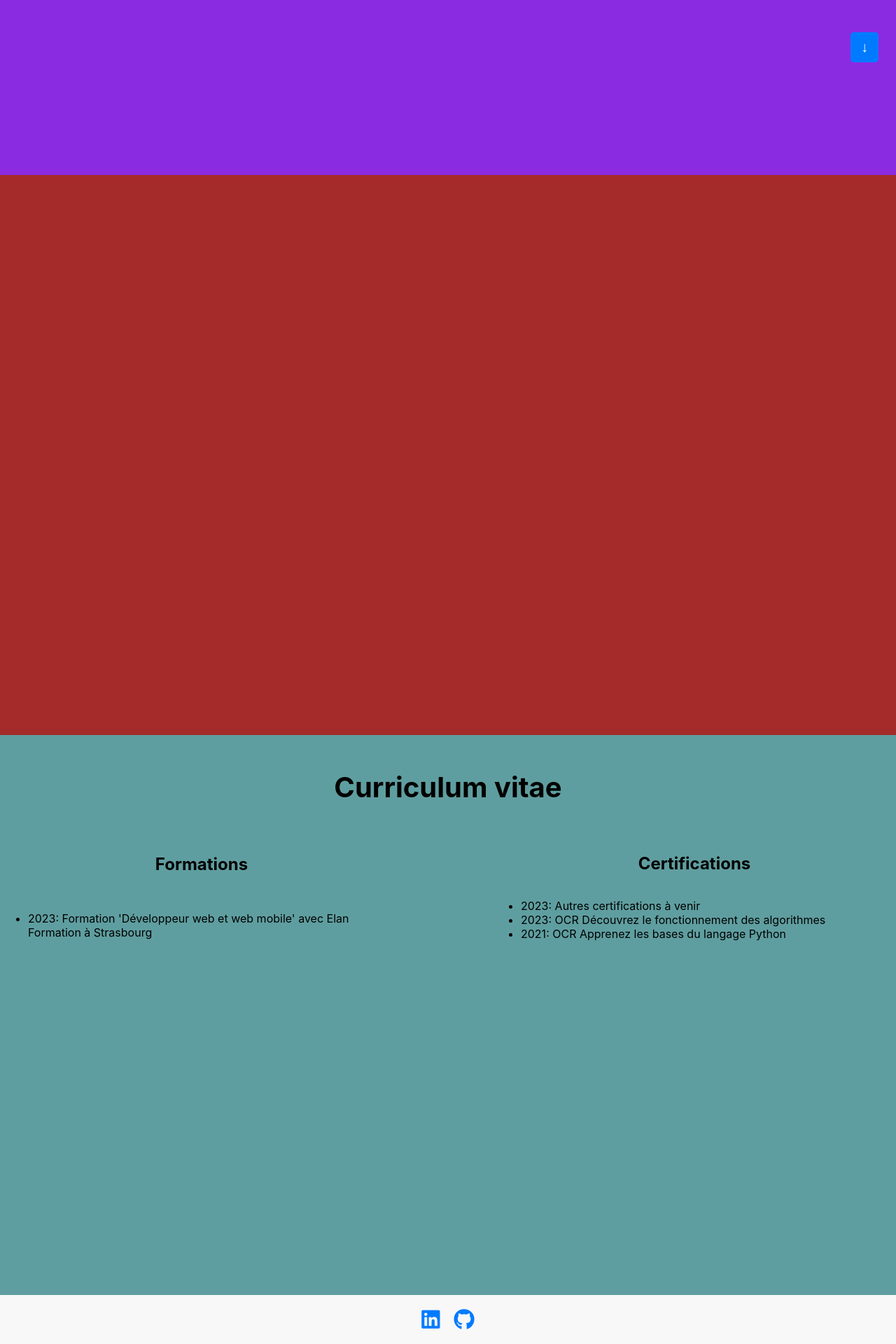
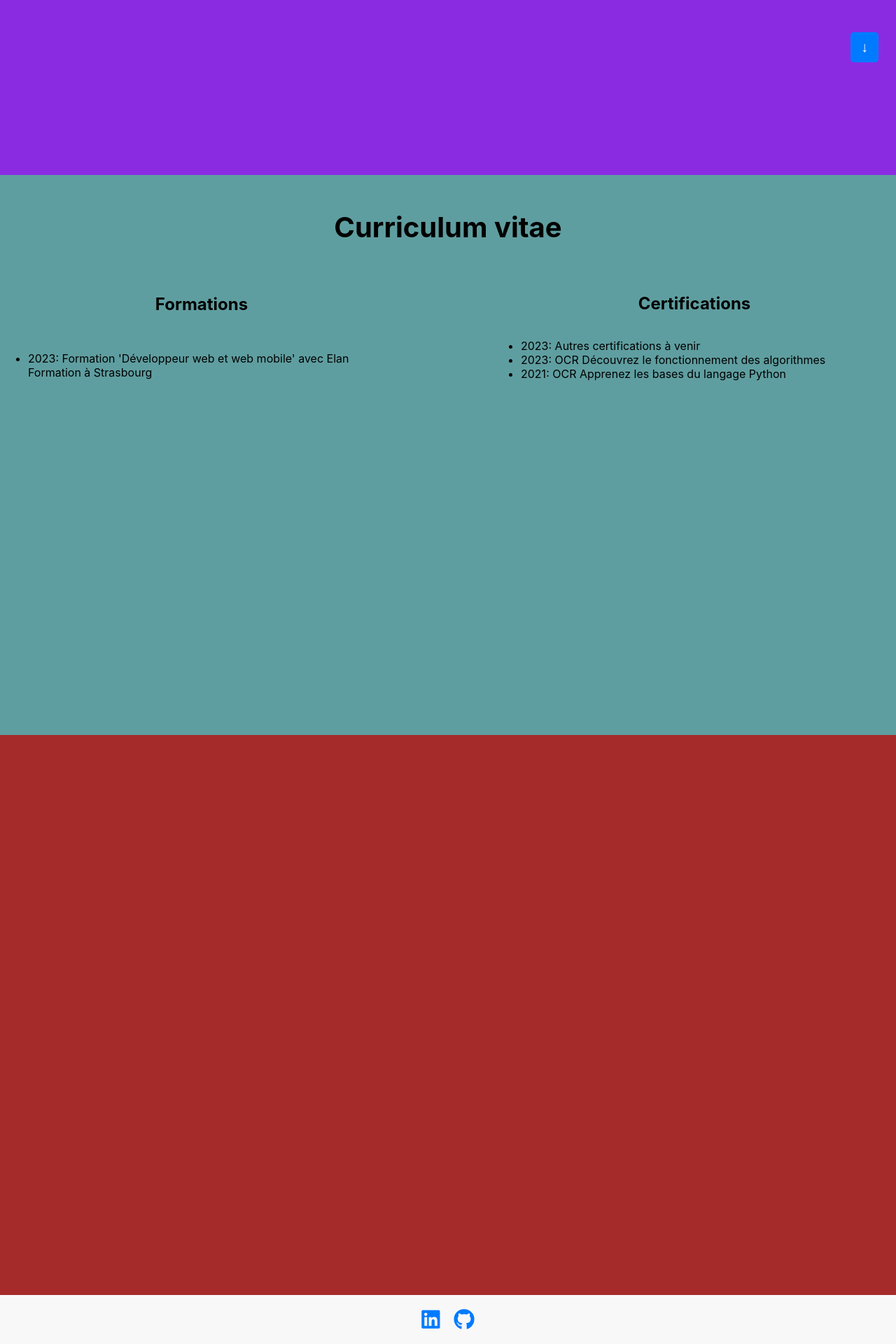
Before and after one commit to AnotheerDev/mon-portfolio, a React (Create React App) app: page / in a window 1280 px wide. Shown: the part 686-2606 px from the top of the page at 70% size. Built offline with nearby package versions, Linux system fonts and the light colour scheme; a web font is replaced by a local one.

Commit message:
Swap order of Projects and Resume components

```diff
--- a/src/App.js
+++ b/src/App.js
@@ -23,8 +23,8 @@ const App = () => {
       <main className='main'>
         <div ref={sections[0]}><Header /></div>
         <div ref={sections[1]}><Home /></div>
-        <div ref={sections[2]}><Projects /></div>
-        <div ref={sections[3]}><Resume /></div>
+        <div ref={sections[2]}><Resume /></div>
+        <div ref={sections[3]}><Projects /></div>
         <div ref={sections[4]}><Footer /></div>
       </main>
       <div className="navigation-buttons">
```
